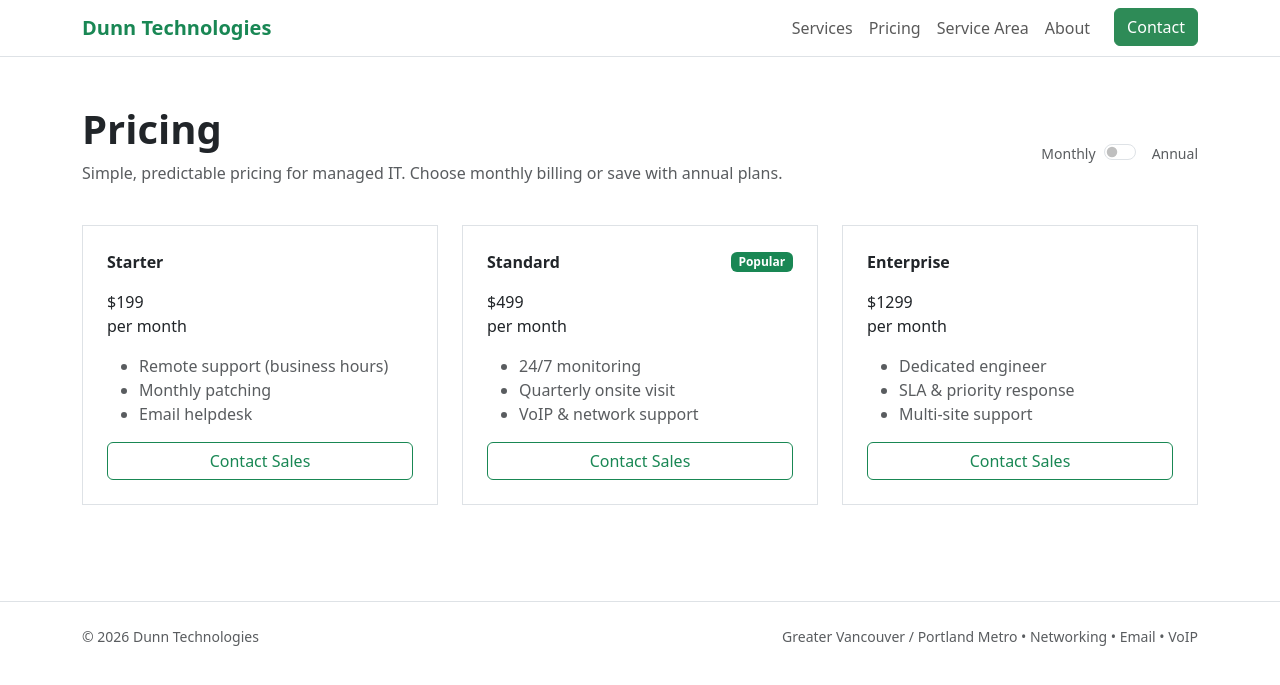
After one commit to sterlingmd17/dunn-technologies-app, a Django app: page /pricing/ in a window 1280 px wide. The commit adds this page. Shown: the top 685 px of the page. Run offline with Django 5.2, Linux system fonts and the light colour scheme.

Commit message:
feat(pricing): add Pricing page (3 tiers, monthly/annual toggle), nav link and tests

```diff
--- a/website/templates/website/base.html
+++ b/website/templates/website/base.html
@@ -23,6 +23,7 @@
     <div id="nav" class="collapse navbar-collapse">
       <ul class="navbar-nav ms-auto">
         <li class="nav-item"><a class="nav-link" href="{% url 'services' %}">Services</a></li>
+        <li class="nav-item"><a class="nav-link" href="{% url 'pricing' %}">Pricing</a></li>
         <li class="nav-item"><a class="nav-link" href="{% url 'service_area' %}">Service Area</a></li>
         <li class="nav-item"><a class="nav-link" href="{% url 'about' %}">About</a></li>
         <li class="nav-item">
--- /dev/null
+++ b/website/templates/website/pricing.html
@@ -0,0 +1,69 @@
+{% extends "website/base.html" %}
+{% block title %}Pricing | Dunn Technologies{% endblock %}
+{% block content %}
+<section class="py-5">
+  <div class="container">
+    <div class="row mb-4 align-items-center">
+      <div class="col-md-8">
+        <h1 class="fw-bold">Pricing</h1>
+        <p class="text-muted">Simple, predictable pricing for managed IT. Choose monthly billing or save with annual plans.</p>
+      </div>
+      <div class="col-md-4 text-md-end mt-3 mt-md-0">
+        <div class="pricing-toggle d-inline-flex align-items-center">
+          <span class="me-2 small text-muted">Monthly</span>
+          <div class="form-check form-switch d-inline-block">
+            <input class="form-check-input" type="checkbox" id="billingToggle" aria-label="Toggle annual billing">
+          </div>
+          <span class="ms-2 small text-muted">Annual</span>
+        </div>
+      </div>
+    </div>
+
+    <div class="row g-4">
+      {% for tier in tiers %}
+      <div class="col-md-4">
+        <div class="p-4 bg-white border pricing-card {% if tier.highlight %}best{% endif %}">
+          <div class="d-flex justify-content-between align-items-center mb-3">
+            <div class="fw-semibold">{{ tier.name }}</div>
+            {% if tier.highlight %}<div class="badge bg-success text-white">Popular</div>{% endif %}
+          </div>
+
+          <div class="mb-3">
+            <div class="price" data-month="{{ tier.price_month }}" data-year="{{ tier.price_year }}">${{ tier.price_month }}</div>
+            <div class="period">per month</div>
+          </div>
+
+          <ul class="pricing-features text-muted mb-3">
+            {% for f in tier.features %}
+            <li>{{ f }}</li>
+            {% endfor %}
+          </ul>
+
+          <div class="d-grid">
+            <a href="{% url 'contact' %}?plan={{ tier.id }}" class="btn btn-outline-success">Contact Sales</a>
+          </div>
+        </div>
+      </div>
+      {% endfor %}
+    </div>
+  </div>
+</section>
+
+{% block extra_scripts %}
+<script>
+  document.addEventListener('DOMContentLoaded', function(){
+    var toggle = document.getElementById('billingToggle');
+    var updatePrices = function(){
+      var annual = toggle.checked;
+      document.querySelectorAll('.price').forEach(function(el){
+        var m = parseInt(el.dataset.month,10);
+        var y = parseInt(el.dataset.year,10);
+        el.textContent = '$' + (annual ? y : m);
+        el.nextElementSibling.textContent = annual ? 'per year' : 'per month';
+      });
+    };
+    toggle.addEventListener('change', updatePrices);
+  });
+</script>
+{% endblock %}
+{% endblock %}
--- a/website/urls.py
+++ b/website/urls.py
@@ -4,6 +4,7 @@ from . import views
 urlpatterns = [
     path("", views.home, name="home"),
     path("services/", views.services, name="services"),
+    path("pricing/", views.pricing, name="pricing"),
     path("service-area/", views.service_area, name="service_area"),
     path("about/", views.about, name="about"),
     path("contact/", views.contact, name="contact"),
--- a/website/views.py
+++ b/website/views.py
@@ -15,6 +15,36 @@ def service_area(request):
 
 def about(request):
     return render(request, "website/about.html")
+
+def pricing(request):
+    # sample tiers — adjust content/prices as you like
+    tiers = [
+        {
+            "id": "starter",
+            "name": "Starter",
+            "price_month": 199,
+            "price_year": 1890,
+            "features": ["Remote support (business hours)", "Monthly patching", "Email helpdesk"],
+            "highlight": False,
+        },
+        {
+            "id": "standard",
+            "name": "Standard",
+            "price_month": 499,
+            "price_year": 4790,
+            "features": ["24/7 monitoring", "Quarterly onsite visit", "VoIP & network support"],
+            "highlight": True,
+        },
+        {
+            "id": "enterprise",
+            "name": "Enterprise",
+            "price_month": 1299,
+            "price_year": 12490,
+            "features": ["Dedicated engineer", "SLA & priority response", "Multi-site support"],
+            "highlight": False,
+        },
+    ]
+    return render(request, "website/pricing.html", {"tiers": tiers})
 
 def contact(request):
     if request.method == "POST":
```
Also changed, not shown: website/templates/website/css/site.css (+9 -0 lines), website/tests.py (+9 -0 lines).
